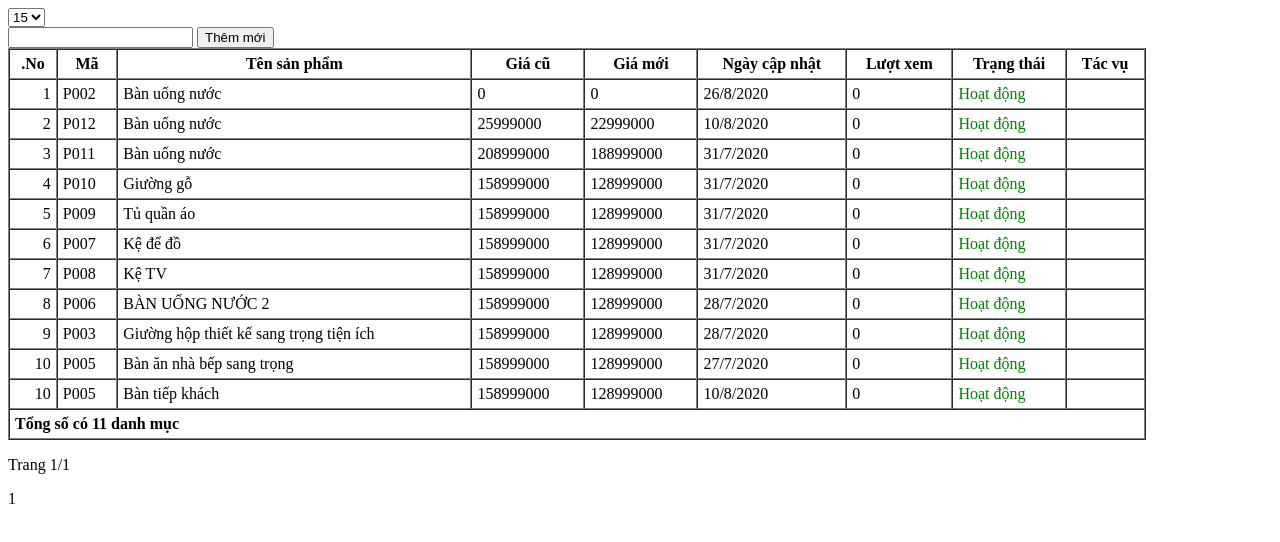
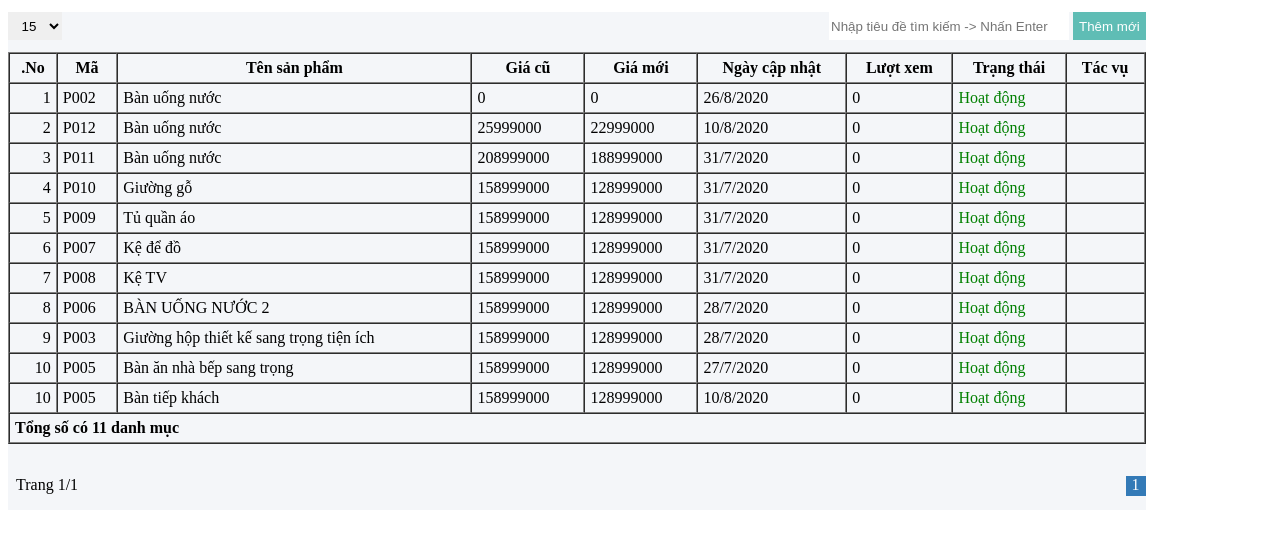
Before and after one commit to damluandw/DEV2306LM-FE26, a plain HTML site: page Lession2/LAB02.1/EX04.html in a window 1280 px wide. Drawn offline with Linux system fonts and the light colour scheme.

Commit message:
lab02.1 CSS EX04, EX05

```diff
--- a/Lession2/LAB02.1/EX04.html
+++ b/Lession2/LAB02.1/EX04.html
@@ -5,6 +5,38 @@
     <meta name="viewport" content="width=device-width, initial-scale=1.0">
     <title>Bảng danh sách</title>
     <style>
+        .container{
+            width: 90%;
+            background-color: rgb(244, 246, 249);
+        }
+        .header{
+            display: flex;
+            flex-wrap:nowrap;
+            justify-content: space-between;
+            align-items: center;
+            margin: 12px 0 12px 0;
+        }
+        table{
+            width: 100%;
+        }
+        .height28{
+            height: 28px;
+        }
+        select{
+            width: 54px;
+            text-align: center;
+            border: 0;
+        }
+
+        #search{
+            width: 240px;
+            border: 0;
+        }
+        button.height28{
+            background-color: rgb(95, 189, 181);
+            border: 0px;
+            color: #fff;
+        }
         .stt{
 
             text-align: right;
@@ -16,18 +48,32 @@
         tfoot{
             text-align: left;
         }
+        .footer{
+            margin: 16px 0 8px 8px;
+            display: flex;
+            justify-content: space-between;
+        }
+        .page{
+            margin: 16px 0 0 8px;
+            width: 20px;
+            height: 20px;
+            text-align: center;
+            background-color: rgb(51, 122, 183);
+            color: #fff;
+        }
     </style>
 </head>
 <body>
+    <div class="container">
+        <div class="header">
             <div>
-        <div>
-            <select name="" id="">
+                <select name="" id="" class="height28">
                     <option value="">15</option>
                 </select>
             </div>
             <div>
-            <input type="search" name="search" id="search" >
-            <button>
+                <input class="height28 search" type="search" name="search" id="search" placeholder="Nhập tiêu đề tìm kiếm -> Nhấn Enter">
+                <button class="height28">
                     Thêm mới
                 </button>
             </div>
@@ -223,13 +269,15 @@
                 </tr>
             </tfoot>
         </table>
-    <div>
+        <div class="footer">
             <p>
                 Trang 1/1
             </p>
-        <div>
+            <div class="page">
                 1
             </div>
         </div>
+    </div>
+
 </body>
 </html>
```
Also changed, not shown: Lession2/LAB02.1/EX05.html (+26 -2 lines). Lines whose indentation alone changed are shown as unchanged.
